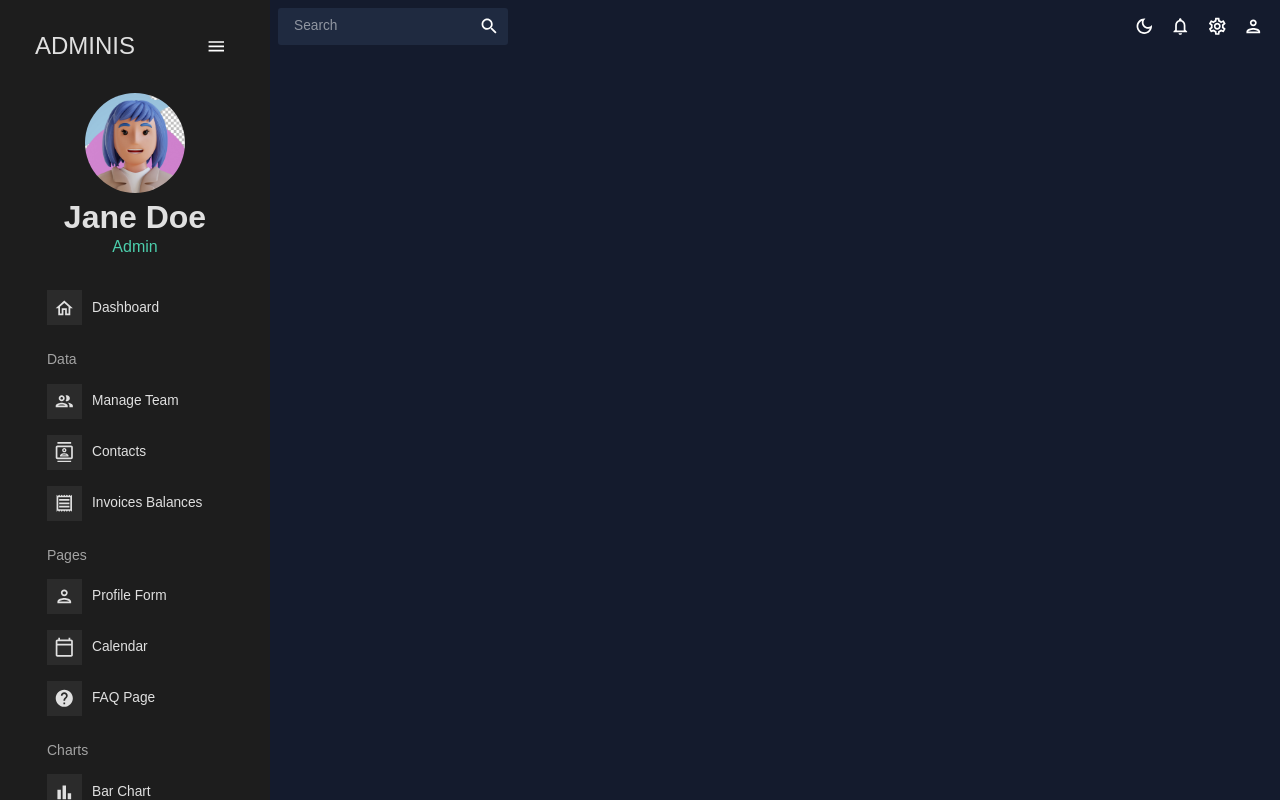
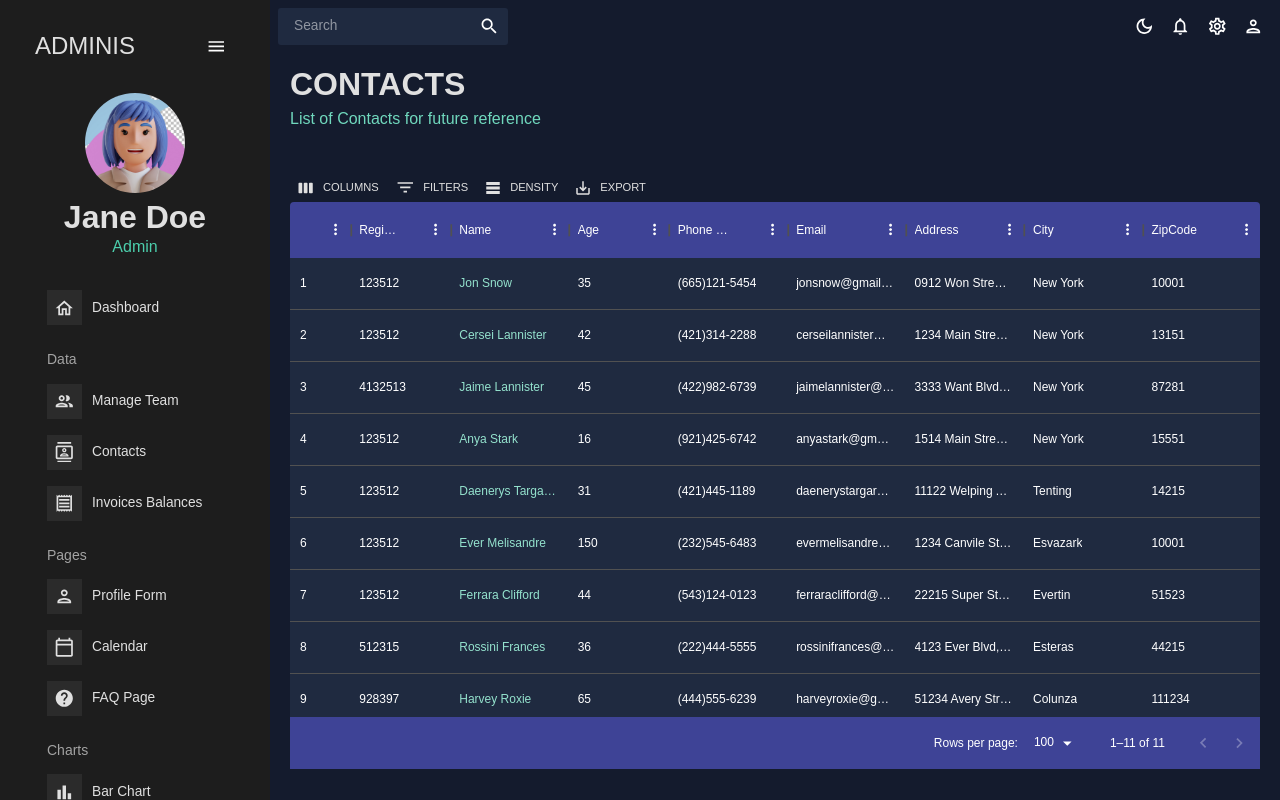
Before and after one commit to olesiakissa/admin-dashboard-app, a React (Create React App) app: page /contacts in a window 1280 px wide. Built offline with nearby package versions, Linux system fonts and the light colour scheme.

Commit message:
Add Contacts component

```diff
--- a/src/App.js
+++ b/src/App.js
@@ -5,8 +5,8 @@ import Topbar            from './scenes/global/Topbar';
 import Sidebar           from './scenes/global/Sidebar';
 import Dashboard         from './scenes/dashboard/dashboard';
 import Team              from './scenes/team/Team';
+import Contacts          from './scenes/contacts/Contacts';
 // import Invoices          from './scenes/invoices';
-// import Contacts          from './scenes/contacts';
 // import Bar               from './scenes/bar';
 // import Form              from './scenes/form';
 // import Line              from './scenes/line';
@@ -30,7 +30,7 @@ const App = () => {
             <Routes>
               <Route path='/'           element={ <Dashboard /> } />
               <Route path='/team'       element={ <Team /> } />
-              {/* <Route path='/contacts'   element={ <Contacts /> } /> */}
+              <Route path='/contacts'   element={ <Contacts /> } />
               {/* <Route path='/invoices'   element={ <Invoices /> } /> */}
               {/* <Route path='/bar'        element={ <Bar /> } /> */}
               {/* <Route path='/form'       element={ <Form /> } /> */}
--- /dev/null
+++ b/src/scenes/contacts/Contacts.jsx
@@ -0,0 +1,100 @@
+import React from 'react';
+import { Box, useTheme } from '@mui/material';
+import { DataGrid, GridToolbar } from '@mui/x-data-grid';
+import { colorTokens } from '../../themes';
+import { mockDataContacts } from '../../data/mockData';
+
+import Header from '../../components/Header';
+
+const Contacts = () => {
+    const theme = useTheme();
+    const colors = colorTokens(theme.palette.mode);
+
+    const columns = [
+    {
+        field: "id",
+        headerName: "ID",
+        flex: 0.5
+    },
+    {
+        field: "registrarId",
+        headerName: "Registrar ID"
+    },
+    {
+        field: "name",
+        headerName : "Name",
+        flex: 1,
+        cellClassName: "name-column--cell"
+    },
+    {
+        field: "age",
+        headerName : "Age",
+        type: "number",
+        headerAlign: "left",
+        align: "left"
+    },
+    {
+        field: "phone",
+        headerName : "Phone Number",
+        flex: 1
+    },
+    {
+        field: "email",
+        headerName : "Email",
+        flex: 1
+    },
+    {
+        field: "address",
+        headerName : "Address",
+        flex: 1
+    },
+    {
+        field: "city",
+        headerName : "City",
+        flex: 1
+    },
+    {
+        field: "zipCode",
+        headerName : "ZipCode",
+        flex: 1
+    }
+];
+
+  return (
+    <Box m="20px">
+        <Header title="CONTACTS" subtitle="List of Contacts for future reference"/>
+        <Box
+            m="40px 0 0 0"
+            height="75vh"
+            sx={{
+                "& .MuiDataGrid-root" : { border: "none"},
+                "& .MuiDataGrid-cell" : { borderBottom: "none"},
+                "& .name-column--cell" : { color:  colors.lightEmerald[300]},
+                "& .MuiDataGrid-columnHeaders" : {
+                    backgroundColor: colors.blue[700],
+                    borderBottom: "none"
+                },
+                "& .MuiDataGrid-virtualScroller" : { backgroundColor : colors.darkBlue[400]},
+                "& .MuiDataGrid-footerContainer" : {
+                    borderTop: "none",
+                    backgroundColor: colors.blue[700]
+                },
+                "& .MuiDataGrid-toolbarContainer .MuiButton-text" : {
+                    color: `${colors.gray[100]} !important`
+                }
+            }}
+        >
+            <DataGrid
+                rows={ mockDataContacts }
+                columns={ columns }
+                slots={{
+                    toolbar: GridToolbar
+                }}
+            >
+            </DataGrid>
+        </Box>
+    </Box>
+  )
+}
+
+export default Contacts;
```
